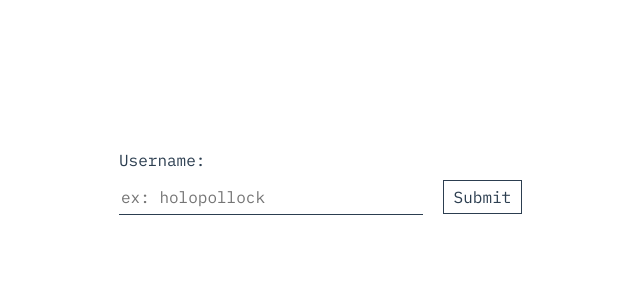
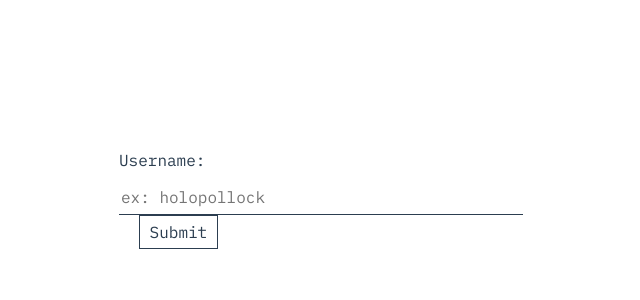
Before and after one commit to GoodbyteCo/Directed-By-Women, a Vue app: page / in a window 1280 px wide. Shown: the top 300 px of the page, without its empty margins (271-911 px from the left). Built offline with nearby package versions, Linux system fonts and the light colour scheme.

Commit message:
adjust input size

```diff
--- a/src/components/Film.vue
+++ b/src/components/Film.vue
@@ -37,7 +37,7 @@ label
 
 input
 {
-	width: calc(100% - 200px);
+	width: calc(100% - 100px);
 
 	font-family: "IBM Plex Mono", monospace;
 	font-size: 1rem;
```
